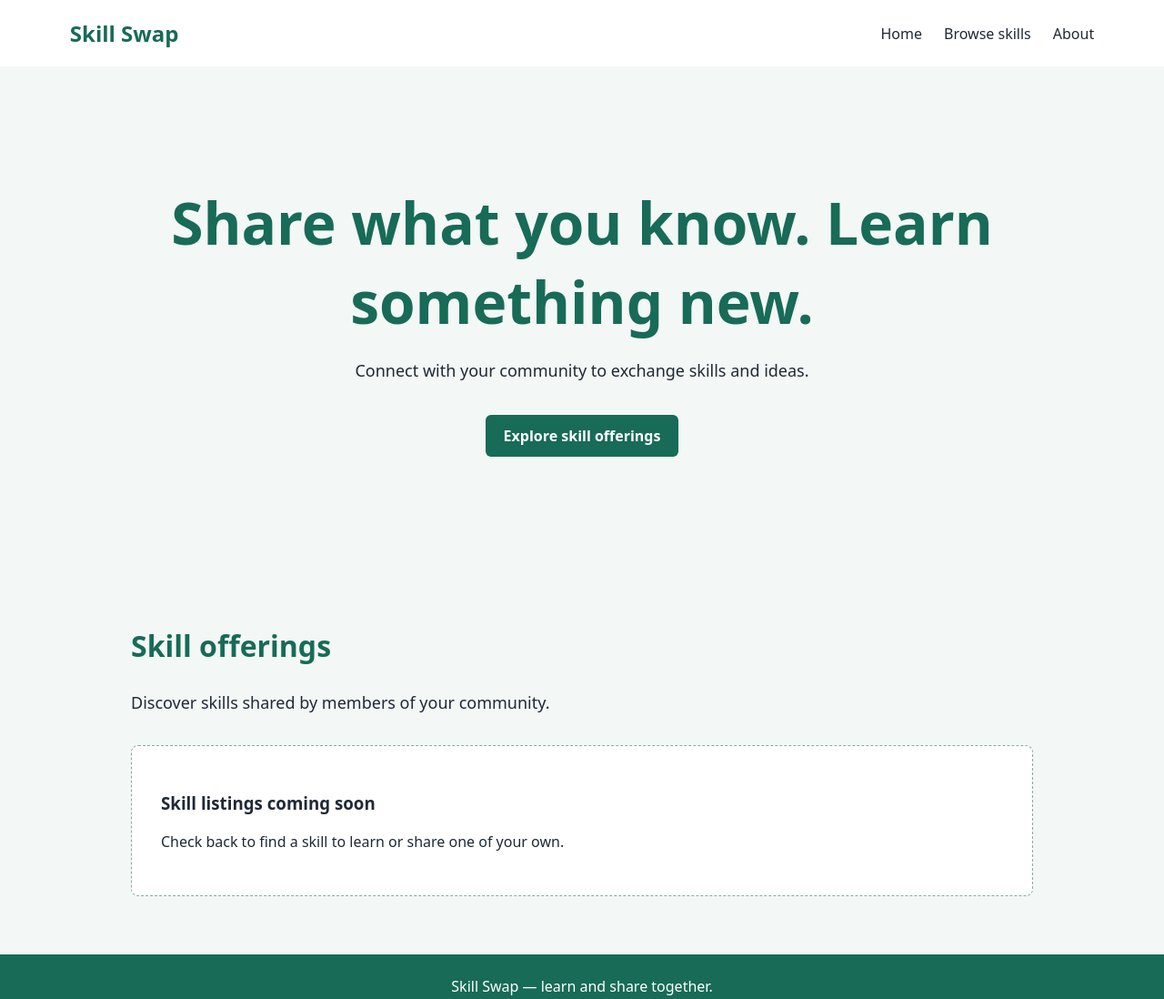
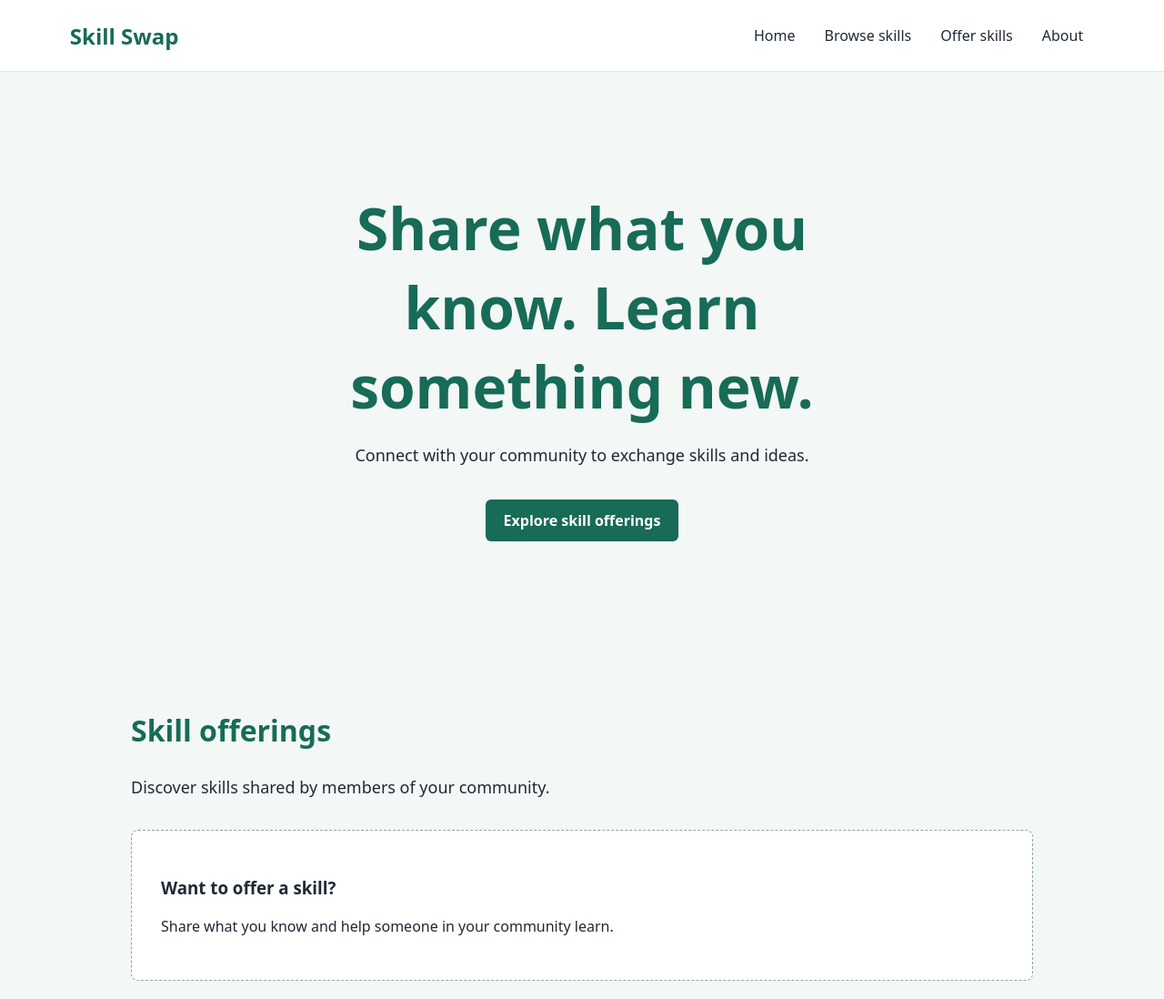
Before and after one commit to TLAllen662/skillswap-TannerAllen, a plain HTML site: page index.html in a window 1280 px wide. Shown: the top 1098 px of the page at 91% size. Drawn offline with Linux system fonts and the light colour scheme.

Commit message:
Enhance navigation styling and structure for improved user experience

```diff
--- a/index.html
+++ b/index.html
@@ -10,11 +10,12 @@
   </head>
   <body>
     <header class="site-header">
-      <a class="site-name" href="/" aria-label="Skill Swap home">Skill Swap</a>
-      <nav aria-label="Main navigation">
+      <a class="site-name" href="#home" aria-label="Skill Swap home">Skill Swap</a>
+      <nav class="site-nav" aria-label="Main navigation">
         <ul>
           <li><a href="#home">Home</a></li>
           <li><a href="#offerings">Browse skills</a></li>
+          <li><a href="#offer-skills">Offer skills</a></li>
           <li><a href="#footer">About</a></li>
         </ul>
       </nav>
@@ -30,9 +31,9 @@
       <section class="offerings" id="offerings" aria-labelledby="offerings-title">
         <h2 id="offerings-title">Skill offerings</h2>
         <p>Discover skills shared by members of your community.</p>
-        <div class="offering-placeholder">
-          <h3>Skill listings coming soon</h3>
-          <p>Check back to find a skill to learn or share one of your own.</p>
+        <div class="offering-placeholder" id="offer-skills">
+          <h3>Want to offer a skill?</h3>
+          <p>Share what you know and help someone in your community learn.</p>
         </div>
       </section>
     </main>
--- a/styles.css
+++ b/styles.css
@@ -18,6 +18,7 @@ body {
   justify-content: space-between;
   gap: 1.5rem;
   padding: 1.25rem clamp(1.5rem, 6vw, 5rem);
+  border-bottom: 1px solid #dce8e3;
   background: #fff;
 }
 
@@ -28,21 +29,26 @@ body {
   text-decoration: none;
 }
 
-nav ul {
+.site-nav ul {
   display: flex;
-  gap: 1.5rem;
+  flex-wrap: wrap;
+  gap: 0.5rem;
   margin: 0;
   padding: 0;
   list-style: none;
 }
 
-nav a {
+.site-nav a {
+  display: block;
+  padding: 0.5rem 0.75rem;
+  border-radius: 0.375rem;
   color: #1f2937;
   text-decoration: none;
 }
 
-nav a:hover,
-nav a:focus-visible {
+.site-nav a:hover,
+.site-nav a:focus-visible {
+  background: #e8f2ee;
   color: #176b57;
 }
 
@@ -55,6 +61,10 @@ main {
 .hero {
   padding: clamp(4rem, 12vw, 8rem) 1rem;
   text-align: center;
+}
+
+.hero h1 {
+  max-width: 14ch;
 }
 
 .hero p,
@@ -119,8 +129,7 @@ footer p {
     flex-direction: column;
   }
 
-  nav ul {
-    flex-wrap: wrap;
-    gap: 0.75rem 1.25rem;
+  .site-nav ul {
+    gap: 0.25rem;
   }
 }
```
